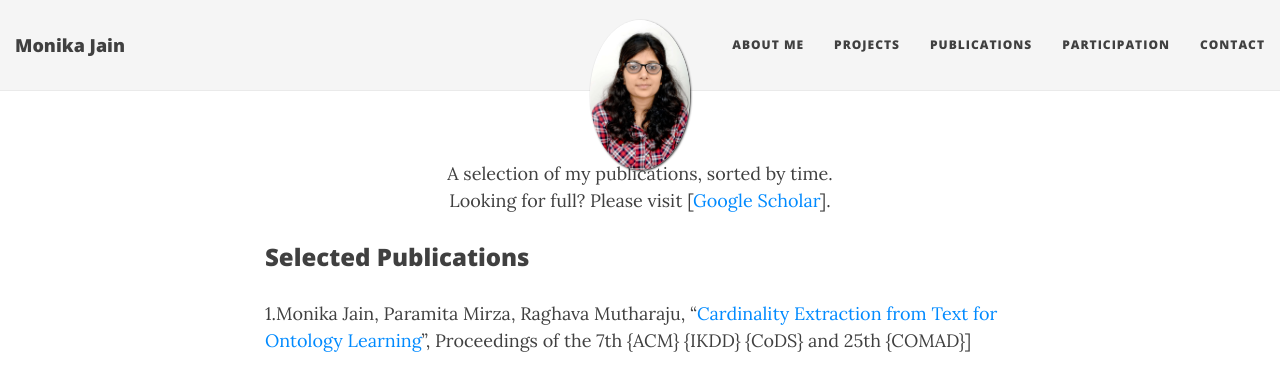
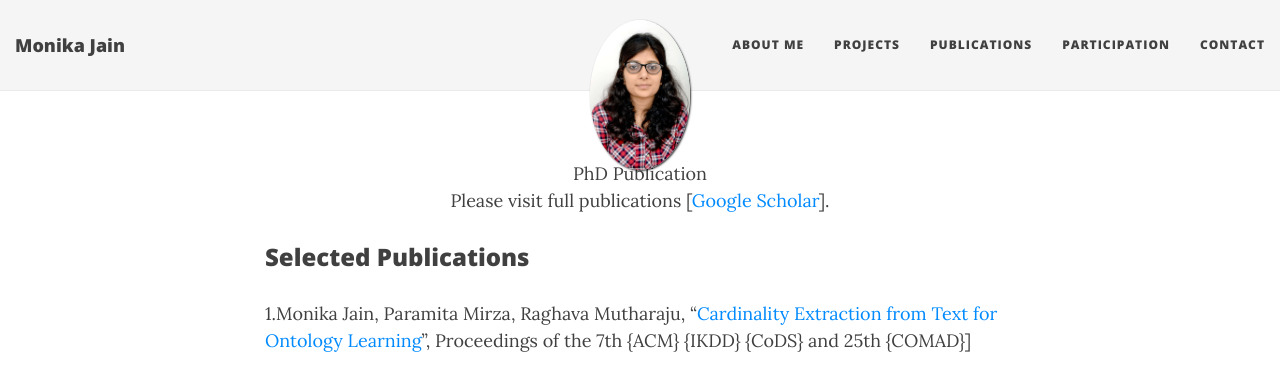
Before and after one commit to MonikaJain19/MonikaJain19.github.io, a Jekyll site: the page built from publications.md, in a window 1280 px wide and 968 px high, cut to the strip 0-461 px from the top of the window. Shown: the top 391 px of the strip. Built offline with Jekyll 4.4.1, drawn with Linux system fonts in a browser that asks for light colours; nearby versions of some CDN libraries.

Commit message:
Update publications.md

```diff
--- a/publications.md
+++ b/publications.md
@@ -5,9 +5,8 @@ permalink: /publications/
 ---
 
 <p align="center">
-A selection of my publications, sorted by time.
-<br/>
-Looking for full? Please visit [<a href = "https://scholar.google.com/citations?user=lRf7z-oAAAAJ&hl=en">Google Scholar</a>].
+PhD Publication<br/>
+Please visit full publications [<a href = "https://scholar.google.com/citations?user=lRf7z-oAAAAJ&hl=en">Google Scholar</a>].
 </p>
 
 
```
